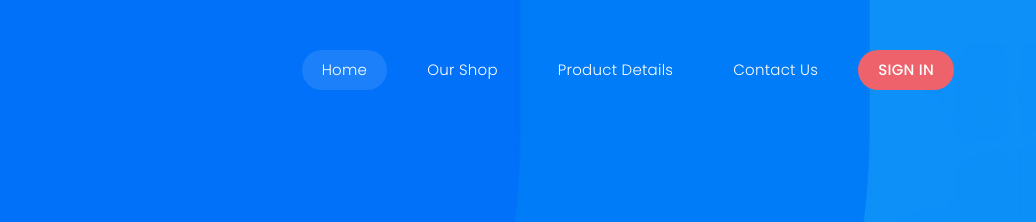
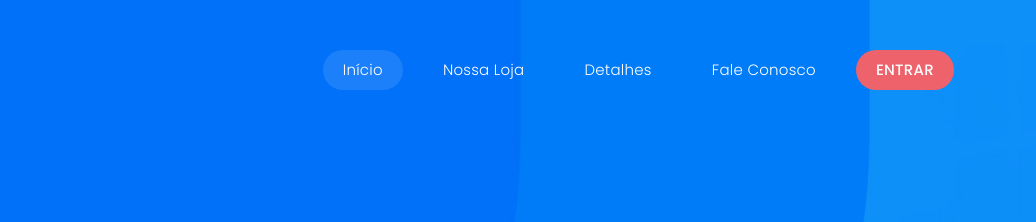
Before and after one commit to Julia9949/Julia, a plain HTML site: page index.html in a window 1280 px wide. Shown: the top 222 px of the page, 244-1280 px from the left. Drawn offline with nearby package versions, Linux system fonts and the light colour scheme.

Commit message:
atualização li

```diff
--- a/index.html
+++ b/index.html
@@ -56,11 +56,11 @@ https://templatemo.com/tm-589-lugx-gaming
                     <!-- ***** Logo End ***** -->
                     <!-- ***** Menu Start ***** -->
                     <ul class="nav">
-                      <li><a href="index.html" class="active">Home</a></li>
-                      <li><a href="shop.html">Our Shop</a></li>
-                      <li><a href="product-details.html">Product Details</a></li>
-                      <li><a href="contact.html">Contact Us</a></li>
-                      <li><a href="#">Sign In</a></li>
+                      <li><a href="index.html" class="active">Início</a></li>
+                      <li><a href="shop.html">Nossa loja</a></li>
+                      <li><a href="product-details.html">Detalhes</a></li>
+                      <li><a href="contact.html">Fale Conosco</a></li>
+                      <li><a href="#">Entrar</a></li>
                   </ul>
                     <a class='menu-trigger'>
                         <span>Menu</span>
```
